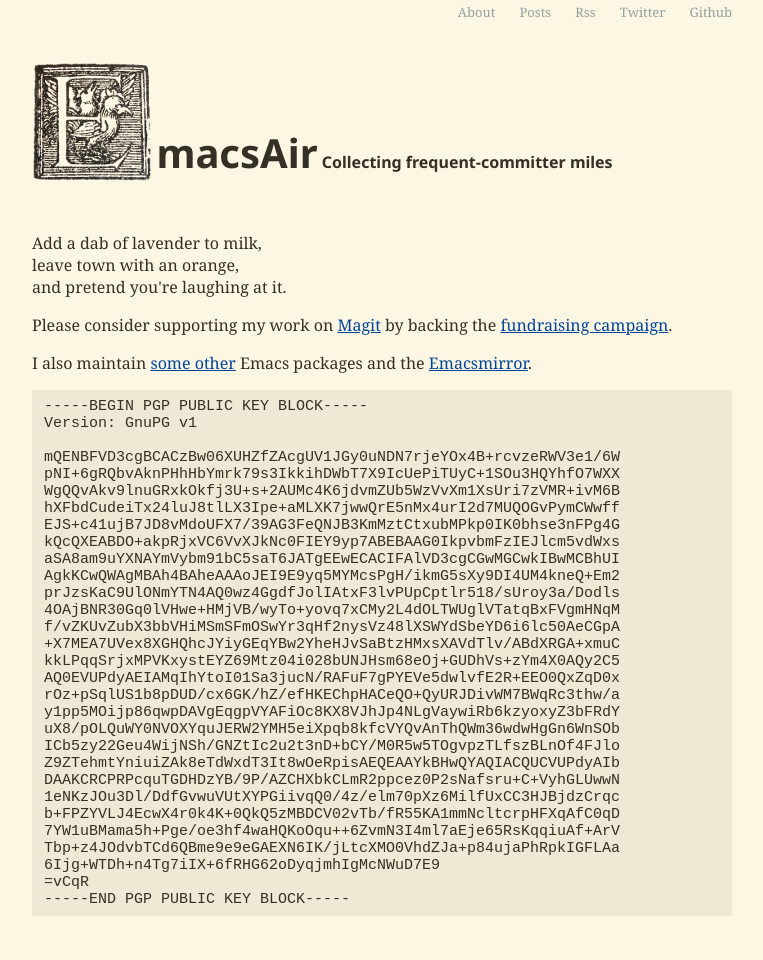
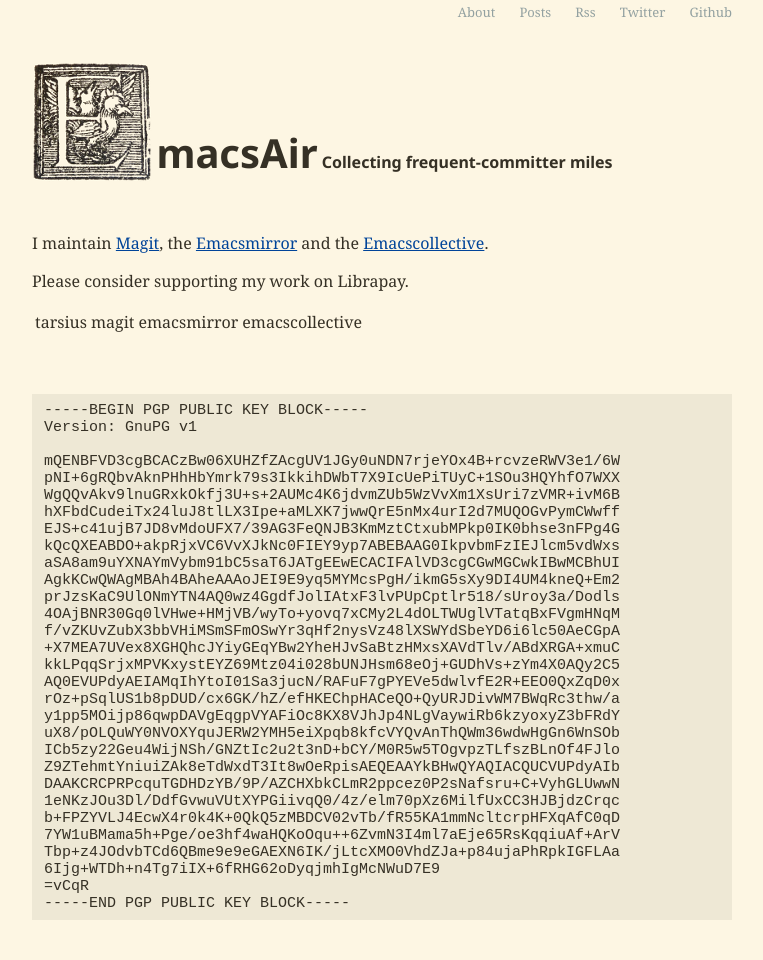
Before and after one commit to tarsius/emacsair.me, a Jekyll site: the page built from about.md, in a window 1280 px wide. Shown: the whole page, without its empty margins (8-771 px from the left). Built offline with Jekyll 4.4.1, drawn with Linux system fonts in a browser that asks for light colours; a script that is not in the unit is left out; comment, search, counter and statistics services are not loaded.

Commit message:
[c] Add Liberapay widgets

```diff
--- a/about.md
+++ b/about.md
@@ -4,18 +4,29 @@ permalink: /about/
 title: About
 ---
 
-<emph>
-  Add a dab of lavender to milk,<br>
-  leave town with an orange,<br>
-  and pretend you're laughing at it.
-</emph>
+I maintain [Magit], the [Emacsmirror] and the [Emacscollective].
 
-Please consider supporting my work on [Magit](https://magit.vc)
-by backing the [fundraising campaign](https://www.kickstarter.com/projects/1681258897/its-magit-the-magical-git-client?ref=a4ifug).
+Please consider supporting my work on Librapay.
 
-I also maintain
-[some other](https://github.com/tarsius?tab=repositories&type=source)
-Emacs packages and the [Emacsmirror](https://emacsmirror.net).
+<table>
+  <tr>
+    <td>tarsius</td>
+    <td>magit</td>
+    <td>emacsmirror</td>
+    <td>emacscollective</td>
+  </tr>
+  <tr>
+    <td><script src="https://liberapay.com/tarsius/widgets/receiving.js"></script></td>
+    <td><script src="https://liberapay.com/magit/widgets/receiving.js"></script></td>
+    <td><script src="https://liberapay.com/emacsmirror/widgets/receiving.js"></script></td>
+    <td><script src="https://liberapay.com/emacscollective/widgets/receiving.js"></script></td>
+  </tr>
+</table>
+<br>
+
+[Magit]:           https://magit.vc
+[Emacsmirror]:     https://emacsmirror.net
+[Emacscollective]: https://github.com/emacscollective
 
 <pre>
 -----BEGIN PGP PUBLIC KEY BLOCK-----
```
